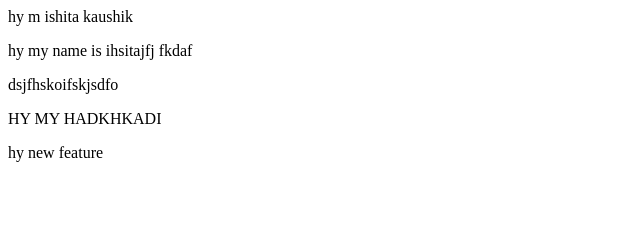
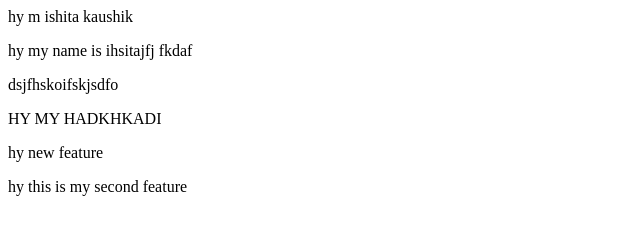
Before and after one commit to IshitaKAUSHIK12/localrepo, a plain HTML site: page index.html in a window 1280 px wide. Shown: the whole page, without its empty margins (0-640 px from the left). Drawn offline with Linux system fonts and the light colour scheme.

Commit message:
new added

```diff
--- a/index.html
+++ b/index.html
@@ -15,3 +15,6 @@
 <p>
     hy new feature
 </p>
+<p>
+    hy this is my second feature
+</p>
```
